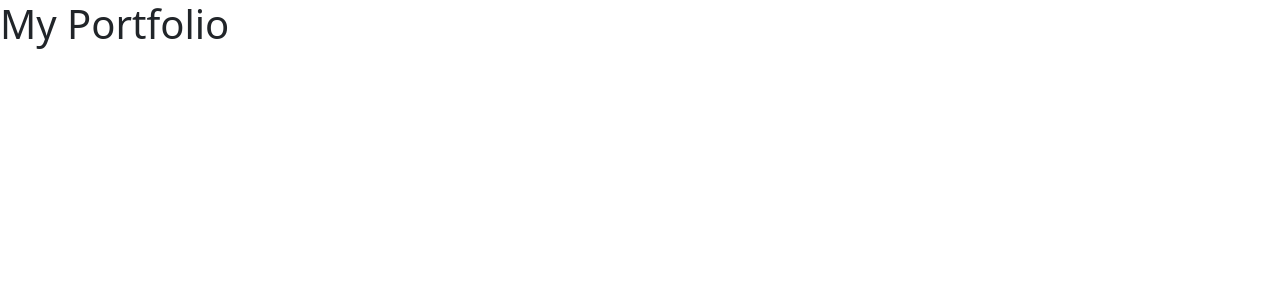
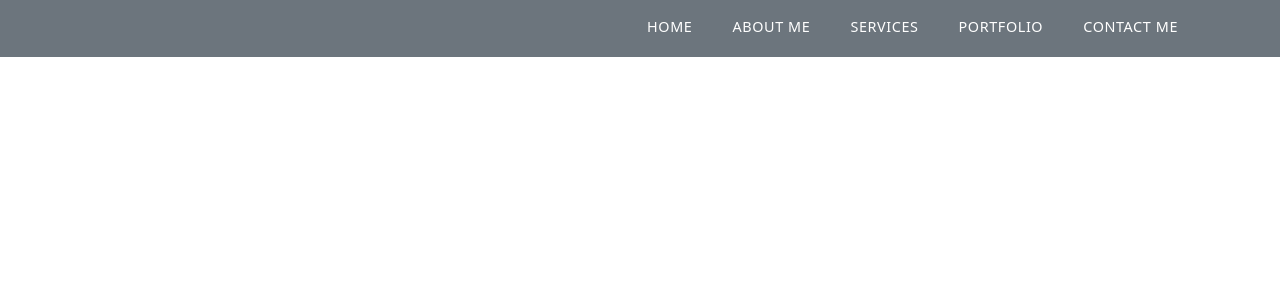
Before and after one commit to tiagodbaltar/portfolio-project, a React (Create React App) app: page / in a window 1280 px wide. Shown: the top 300 px of the page. Built offline with nearby package versions, Linux system fonts and the light colour scheme.

Commit message:
Navbar Completed

```diff
--- a/package.json
+++ b/package.json
@@ -3,6 +3,9 @@
   "version": "0.1.0",
   "private": true,
   "dependencies": {
+    "@fortawesome/fontawesome-svg-core": "^1.2.35",
+    "@fortawesome/free-solid-svg-icons": "^5.15.3",
+    "@fortawesome/react-fontawesome": "^0.1.14",
     "@testing-library/jest-dom": "^5.13.0",
     "@testing-library/react": "^11.2.7",
     "@testing-library/user-event": "^12.8.3",
--- a/public/index.html
+++ b/public/index.html
@@ -10,34 +10,29 @@
       content="Web site created using create-react-app"
     />
     <link rel="apple-touch-icon" href="%PUBLIC_URL%/logo192.png" />
-    <!--
-      manifest.json provides metadata used when your web app is installed on a
-      user's mobile device or desktop. See https://developers.google.com/web/fundamentals/web-app-manifest/
-    -->
+
     <link rel="manifest" href="%PUBLIC_URL%/manifest.json" />
-    <!--
-      Notice the use of %PUBLIC_URL% in the tags above.
-      It will be replaced with the URL of the `public` folder during the build.
-      Only files inside the `public` folder can be referenced from the HTML.
 
-      Unlike "/favicon.ico" or "favicon.ico", "%PUBLIC_URL%/favicon.ico" will
-      work correctly both with client-side routing and a non-root public URL.
-      Learn how to configure a non-root public URL by running `npm run build`.
-    -->
     <title>React App</title>
   </head>
   <body>
     <noscript>You need to enable JavaScript to run this app.</noscript>
     <div id="root"></div>
-    <!--
-      This HTML file is a template.
-      If you open it directly in the browser, you will see an empty page.
 
-      You can add webfonts, meta tags, or analytics to this file.
-      The build step will place the bundled scripts into the <body> tag.
-
-      To begin the development, run `npm start` or `yarn start`.
-      To create a production bundle, use `npm run build` or `yarn build`.
-    -->
+    <script
+      src="https://code.jquery.com/jquery-3.2.1.slim.min.js"
+      integrity="sha384-KJ3o2DKtIkvYIK3UENzmM7KCkRr/rE9/Qpg6aAZGJwFDMVNA/GpGFF93hXpG5KkN"
+      crossorigin="anonymous"
+    ></script>
+    <script
+      src="https://cdnjs.cloudflare.com/ajax/libs/popper.js/1.12.9/umd/popper.min.js"
+      integrity="sha384-ApNbgh9B+Y1QKtv3Rn7W3mgPxhU9K/ScQsAP7hUibX39j7fakFPskvXusvfa0b4Q"
+      crossorigin="anonymous"
+    ></script>
+    <script
+      src="https://maxcdn.bootstrapcdn.com/bootstrap/4.0.0/js/bootstrap.min.js"
+      integrity="sha384-JZR6Spejh4U02d8jOt6vLEHfe/JQGiRRSQQxSfFWpi1MquVdAyjUar5+76PVCmYl"
+      crossorigin="anonymous"
+    ></script>
   </body>
 </html>
--- a/src/App.css
+++ b/src/App.css
@@ -0,0 +1,33 @@
+@import url("https://fonts.googleapis.com/css2?family=Roboto+Condensed:wght@300&display=swap");
+
+:root {
+  --primary-white: #fff;
+  --primary-orange: rgb(248, 176, 43);
+  --primary-dark: rgba(255, 255, 255, 0);
+}
+
+body {
+  font-family: "Roboto Condensed" sans-serif;
+}
+
+/* -------------NAV-LINKS---------------- */
+nav a.nav-link {
+  letter-spacing: 0.0375rem;
+  font-size: 0.9rem;
+}
+
+.navbar-nav > li > a {
+  margin-right: 0.75rem;
+  margin-left: 0.75rem;
+  color: var(--primary-white) !important;
+  border-bottom: 0.1875rem solid var(--primary-dark);
+}
+
+/* .navbar-nav > li > a.active,
+.navbar-nav > li > a:focus {
+  border-bottom: 0.1875rem solid var(--primary-orange);
+} */
+
+.navbar-nav > li a:hover {
+  opacity: 0.5;
+}
--- a/src/App.jsx
+++ b/src/App.jsx
@@ -1,10 +1,11 @@
 import "./App.css";
 import "bootstrap/dist/css/bootstrap.min.css";
+import NavBar from "./components/NavBar";
 
 function App() {
   return (
     <div className="App">
-      <h1>My Portfolio</h1>
+      <NavBar />
     </div>
   );
 }
--- /dev/null
+++ b/src/components/NavBar.jsx
@@ -0,0 +1,58 @@
+import React from "react";
+
+// FONTAWESOME IMPORTS
+
+import { FontAwesomeIcon } from "@fortawesome/react-fontawesome";
+import { faBars } from "@fortawesome/free-solid-svg-icons";
+
+const NavBar = () => {
+  return (
+    <nav className="navbar navbar-expand-lg navbar-light bg-secondary">
+      <div className="container">
+        <button
+          className="navbar-toggler"
+          type="button"
+          data-toggle="collapse"
+          data-target="#navbarSupportedContent"
+          aria-controls="navbarSupportedContent"
+          aria-expanded="false"
+          aria-label="Toggle navigation"
+        >
+          <FontAwesomeIcon icon={faBars} style={{ color: "white" }} />
+        </button>
+
+        <div className="collapse navbar-collapse" id="navbarSupportedContent">
+          <ul className="navbar-nav ms-auto">
+            <li className="nav-item active">
+              <a className="nav-link" href="_">
+                HOME
+              </a>
+            </li>
+            <li className="nav-item">
+              <a className="nav-link" href="_">
+                ABOUT ME
+              </a>
+            </li>
+            <li className="nav-item">
+              <a className="nav-link" href="_">
+                SERVICES
+              </a>
+            </li>
+            <li className="nav-item">
+              <a className="nav-link" href="_">
+                PORTFOLIO
+              </a>
+            </li>
+            <li className="nav-item">
+              <a className="nav-link" href="_">
+                CONTACT ME
+              </a>
+            </li>
+          </ul>
+        </div>
+      </div>
+    </nav>
+  );
+};
+
+export default NavBar;
```
Also changed, not shown: 1 other file (tests, documents, lock files or other folders).
